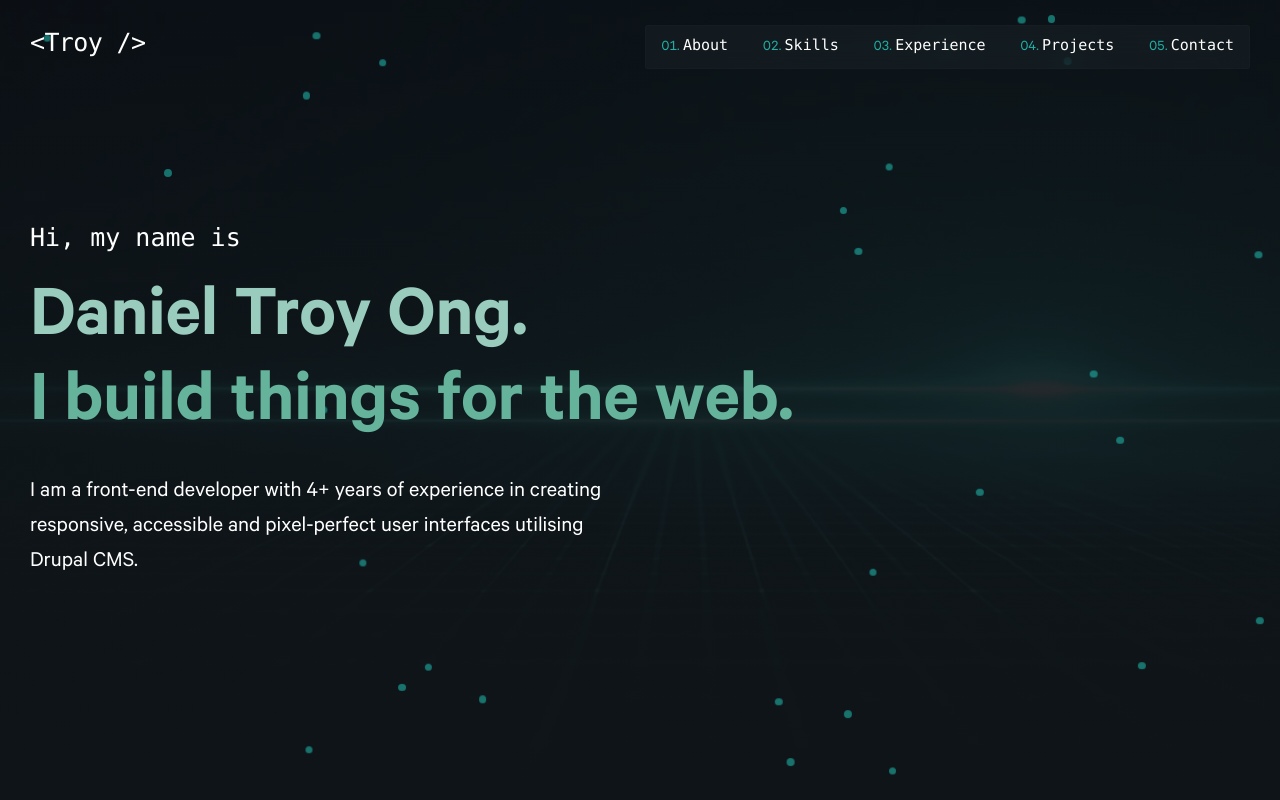
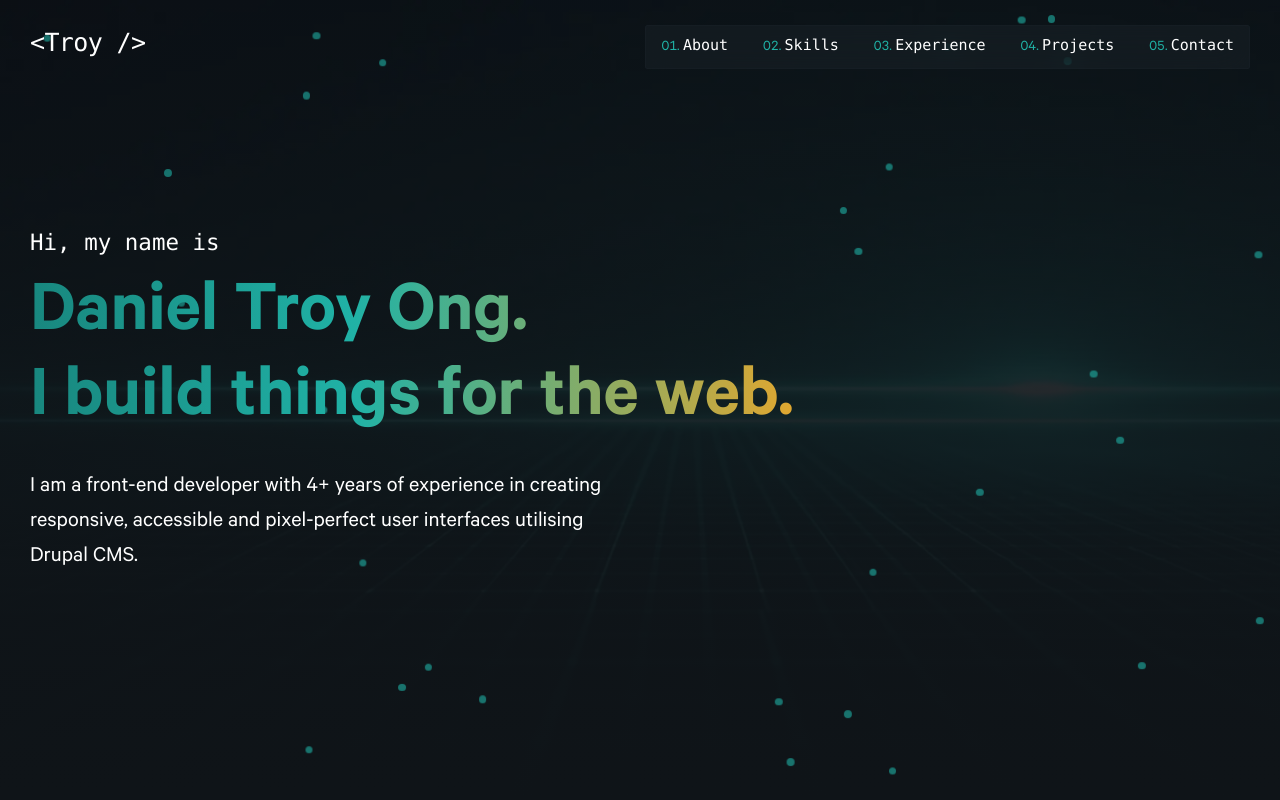
Before and after one commit to danieltroy092/portfolio, a React (Vite) app: page / in a window 1280 px wide. Shown: the top 800 px of the page. Built offline with nearby package versions, Linux system fonts and the light colour scheme.

Commit message:
added gradient text effect to title on hero section

```diff
--- a/src/index.css
+++ b/src/index.css
@@ -99,6 +99,22 @@
     box-shadow:
       0 0 20px color-mix(in srgb, var(--color-primary) 20%, transparent),
       inset 0 0 20px color-mix(in srgb, var(--color-primary) 5%, transparent);
+  }
+
+  .gradient-text {
+    color: transparent;
+    background: linear-gradient(
+      to right,
+      var(--color-muted-foreground),
+      var(--color-primary),
+      var(--color-highlight),
+      var(--color-primary),
+      var(--color-muted-foreground),
+      var(--color-highlight)
+    );
+    background-clip: text;
+    background-size: 200%;
+    animation: gradient 8s linear infinite;
   }
 
   .nav-list-item::marker {
@@ -292,4 +308,14 @@
       transform: translate(30px, 10px);
     }
   }
+
+  @keyframes gradient {
+    0% {
+      background-position: 100% 50%;
+    }
+
+    100% {
+      background-position: 0% 50%;
+    }
+  }
 }
--- a/src/sections/Hero.jsx
+++ b/src/sections/Hero.jsx
@@ -31,27 +31,27 @@ export const Hero = () => {
       {/** Content */}
       <div className="hero-content relative container m-auto px-6 py-6 2xl:w-3/5">
         <h1>
-          <span data-aos="fade-up" className="block md:text-xl font-mono">
+          <span data-aos="fade-up" className="block md:text-lg font-mono">
             Hi, my name is
           </span>
           <span
             data-aos="fade-up"
             data-aos-delay="300"
-            className="block text-secondary text-4xl md:text-6xl mt-6 font-calibre-bold"
+            className="block text-4xl md:text-6xl mt-4 font-calibre-bold gradient-text"
           >
             Daniel Troy Ong.
           </span>
           <span
             data-aos="fade-up"
             data-aos-delay="600"
-            className="block text-tertiary text-4xl md:text-6xl mt-2 font-calibre-bold"
+            className="block text-4xl md:text-6xl mt-2 font-calibre-bold gradient-text"
           >
             I build things for the web.
           </span>
         </h1>
 
         <div data-aos="fade-up" data-aos-delay="800" className="mt-6 lg:w-1/2">
-          <p className="text-lg">
+          <p className="text-lg text-pretty">
             I am a front-end developer with 4+ years of experience in creating
             responsive, accessible and pixel-perfect user interfaces utilising{" "}
             <a>Drupal CMS</a>.
```
